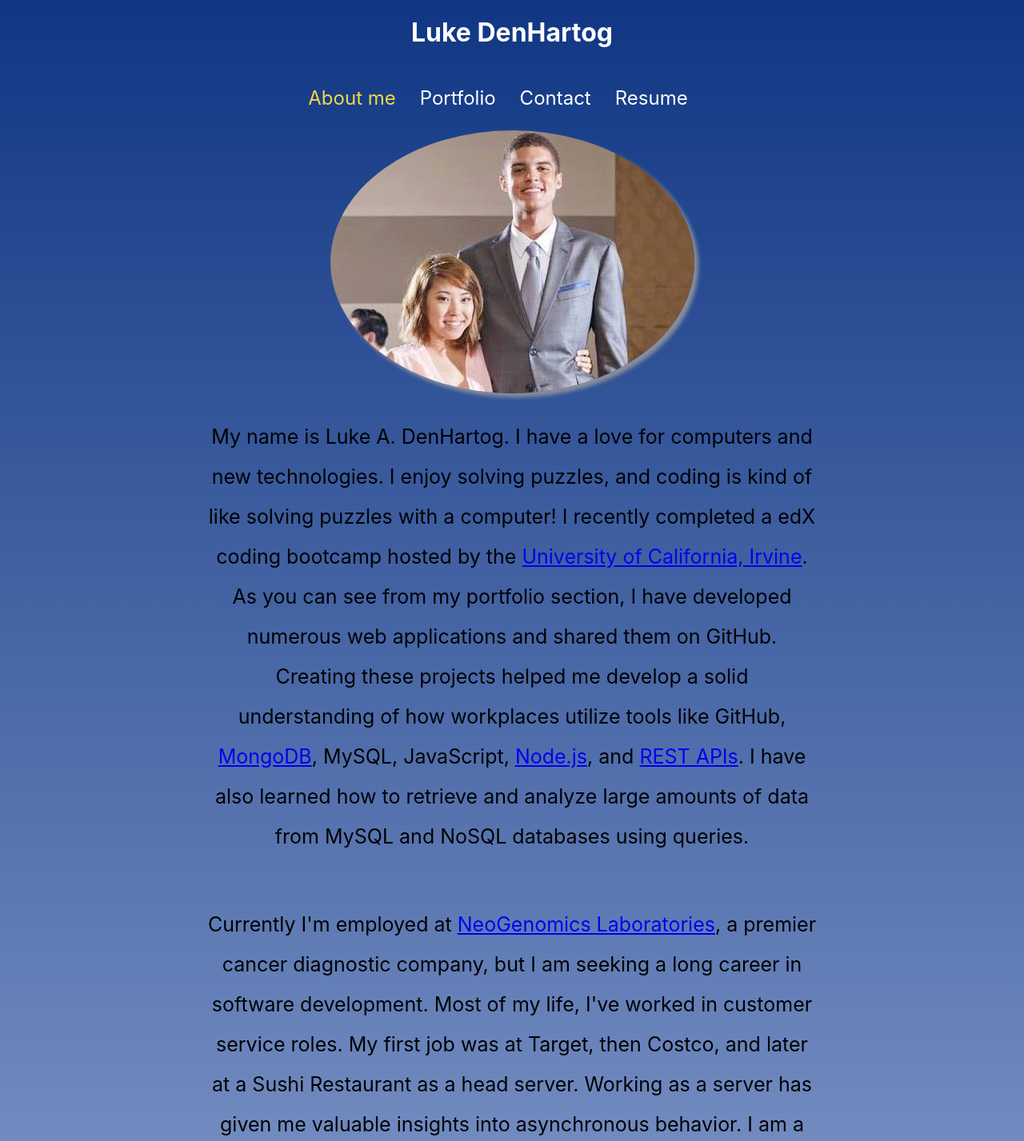
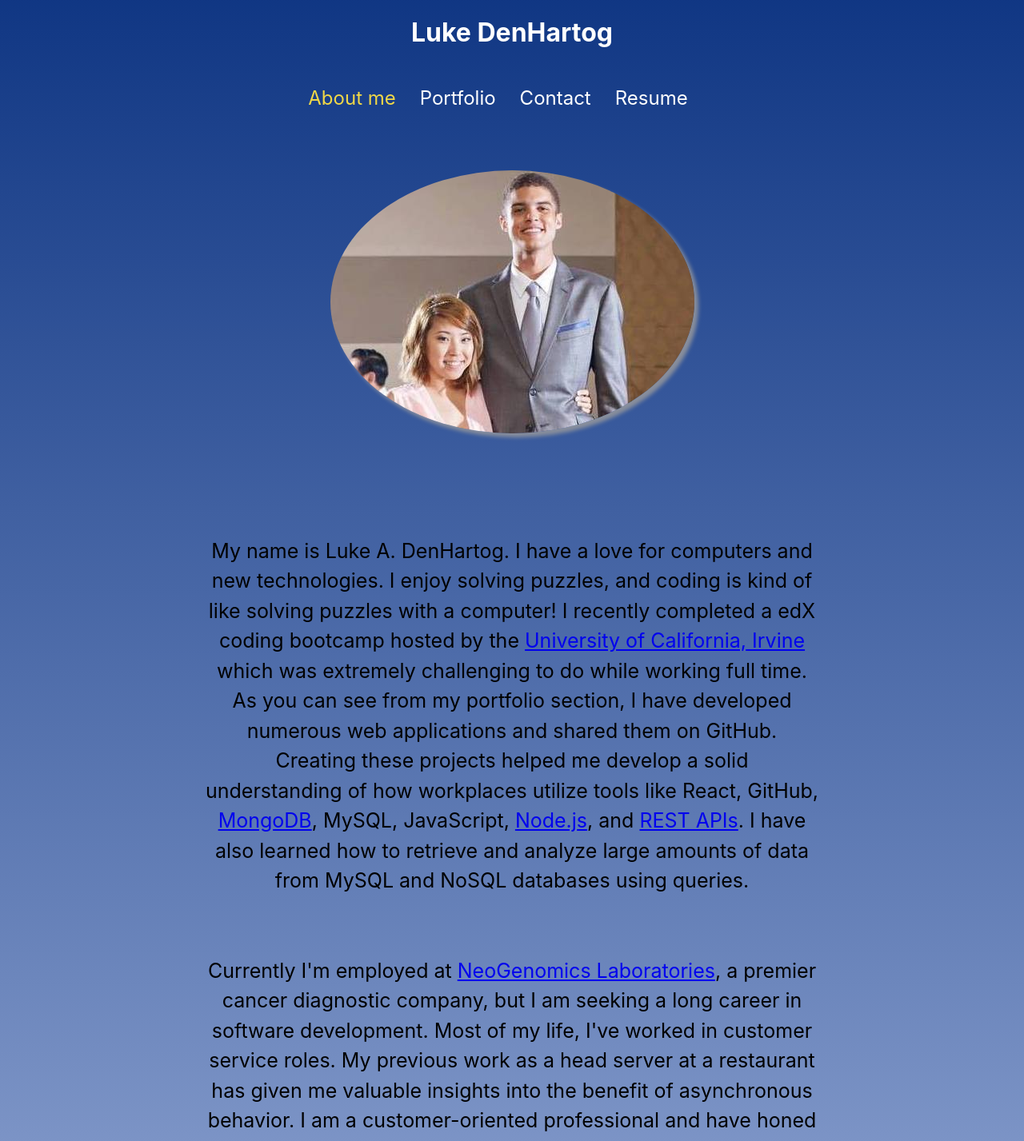
Before and after one commit to LukeDenHartog/My-React-Portfolio, a React (Create React App) app: page / in a window 1280 px wide. Shown: the top 1427 px of the page at 80% size. Built offline with nearby package versions, Linux system fonts and the light colour scheme.

Commit message:
adjusted readme and css styles

```diff
--- a/src/App.css
+++ b/src/App.css
@@ -38,8 +38,8 @@
 }
 
 #about-me-text {
-  padding: 0 20% 35px 20%;
-  line-height: 2;
+  padding: 0 20% 50px 20%;
+  line-height: 1.5;
   font-size: 25px;
   color: black;
 }
--- a/src/components/ContentFolder/About.js
+++ b/src/components/ContentFolder/About.js
@@ -9,10 +9,10 @@ export default function About() {
             </div>
             <article className="article">
             <p className="paragraph" id="about-me-text">
-    My name is Luke A. DenHartog. I have a love for computers and new technologies. I enjoy solving puzzles, and coding is kind of like solving puzzles with a computer! I recently completed a edX coding bootcamp hosted by the <a href="https://bootcamp.ce.uci.edu/">University of California, Irvine</a>. As you can see from my portfolio section, I have developed numerous web applications and shared them on GitHub. Creating these projects helped me develop a solid understanding of how workplaces utilize tools like GitHub, <a className="href-styles" href="https://www.mongodb.com/">MongoDB</a>, MySQL, JavaScript, <a className="href-styles" href="https://nodejs.org/en">Node.js</a>, and <a href="https://coding-boot-camp.github.io/full-stack/apis/api-resources">REST APIs</a>. I have also learned how to retrieve and analyze large amounts of data from MySQL and NoSQL databases using queries.
+    My name is Luke A. DenHartog. I have a love for computers and new technologies. I enjoy solving puzzles, and coding is kind of like solving puzzles with a computer! I recently completed a edX coding bootcamp hosted by the <a href="https://bootcamp.ce.uci.edu/">University of California, Irvine</a> which was extremely challenging to do while working full time. As you can see from my portfolio section, I have developed numerous web applications and shared them on GitHub. Creating these projects helped me develop a solid understanding of how workplaces utilize tools like React, GitHub, <a className="href-styles" href="https://www.mongodb.com/">MongoDB</a>, MySQL, JavaScript, <a className="href-styles" href="https://nodejs.org/en">Node.js</a>, and <a href="https://coding-boot-camp.github.io/full-stack/apis/api-resources">REST APIs</a>. I have also learned how to retrieve and analyze large amounts of data from MySQL and NoSQL databases using queries.
 </p>
 <p className="paragraph" id="about-me-text">
-     Currently I'm employed at <a href="https://neogenomics.com/" id="neo-text">NeoGenomics Laboratories</a>, a premier cancer diagnostic company, but I am seeking a long career in software development. Most of my life, I've worked in customer service roles. My first job was at Target, then Costco, and later at a Sushi Restaurant as a head server. Working as a server has given me valuable insights into asynchronous behavior. I am a customer-oriented professional and have honed my people skills over a decade of experience in dynamic workplaces. I am dedicated to continually enhancing my skills in every pursuit. My mother was a school teacher, and I believe I inherit my constant desire for learning and self-improvement from her. One of my hobbies involves analyzing data and uncovering valuable information and patterns. Additionally, I'm an avid fan of watching NBA, NHL, and Star Wars content. Please don't hesitate to email me with any inquiries. Thank you for taking the time to explore my portfolio.
+     Currently I'm employed at <a href="https://neogenomics.com/" id="neo-text">NeoGenomics Laboratories</a>, a premier cancer diagnostic company, but I am seeking a long career in software development. Most of my life, I've worked in customer service roles. My previous work as a head server at a restaurant has given me valuable insights into the benefit of asynchronous behavior. I am a customer-oriented professional and have honed my people skills over a decade of experience in dynamic workplaces. I am dedicated to continually enhancing my skills in every pursuit. My mother was a school teacher, and I believe I inherit my constant desire for learning and self-improvement from her. One of my hobbies involves analyzing data and uncovering valuable information and patterns. Please don't hesitate to email me with any inquiries. Thank you for taking the time to explore my portfolio.
 </p>
 
             </article>
--- a/src/index.css
+++ b/src/index.css
@@ -66,7 +66,7 @@ code {
 
 .cl-image-container {
   text-align: center;
-  margin-bottom: 20px;
+  padding: 50px 0 100px 0;
 }
 
 .cl-image-container img {
```
Also changed, not shown: src/components/Project.js (deleted, +0 -10 lines), 1 other file (tests, documents, lock files or other folders).
